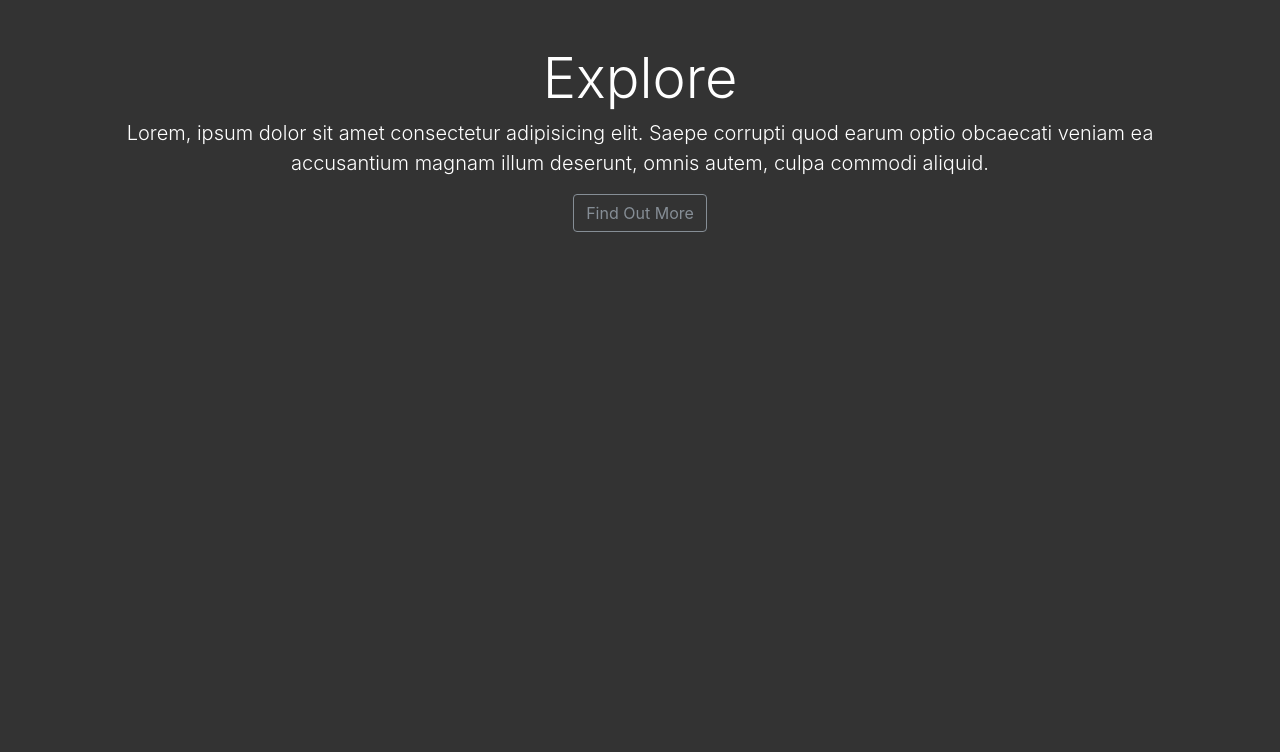
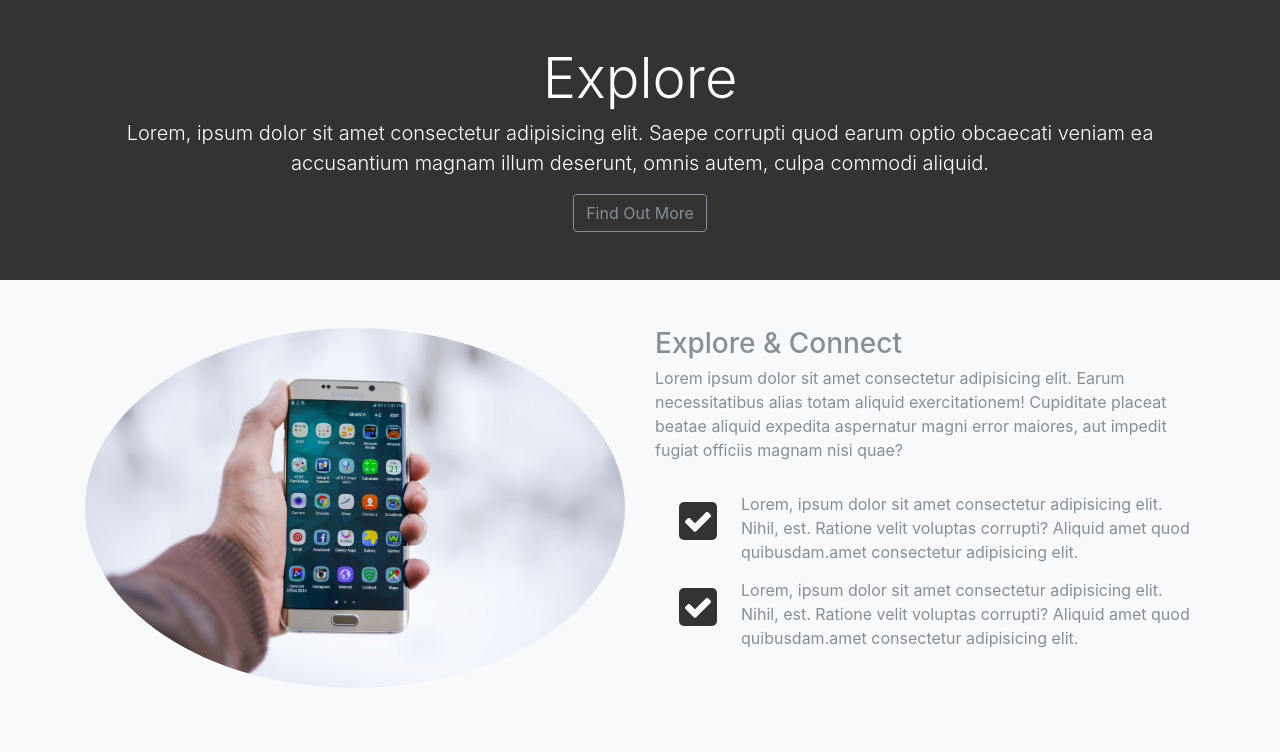
Before and after one commit to csueldo123/LoopLab, a website: page src/index.html in a window 1280 px wide. Shown: the part 700-1452 px from the top of the page. Before the commit the page ends 980 px from the top, so only its background shows below. Drawn offline with Linux system fonts and the light colour scheme.

Commit message:
Explore header and Section

```diff
--- a/src/index.html
+++ b/src/index.html
@@ -98,7 +98,7 @@
         </div>
     </header>
 
-    <!-- Explore Section -->
+    <!-- Explore Head -->
     <section id="explore-head-section">
         <div class="container">
             <div class="row">
@@ -113,6 +113,37 @@
         </div>
     </section>
 
+    <!-- Explore Section -->
+    <section class="bg-light text-muted py-5" id="explore-section">
+        <div class="container">
+            <div class="row">
+                <div class="col-md-6">
+                    <img src="img/explore-section1.jpg" alt="" class="img-fluid mb-3 rounded-circle">
+                </div>
+                <div class="col-md-6">
+                    <h3>Explore & Connect</h3>
+                    <p>Lorem ipsum dolor sit amet consectetur adipisicing elit. Earum necessitatibus alias totam aliquid exercitationem! Cupiditate placeat beatae aliquid expedita aspernatur magni error maiores, aut impedit fugiat officiis magnam nisi quae?</p>
+                    <div class="d-flex flex-row">
+                        <div class="p-4 align-self-start">
+                            <i class="fa fa-check"></i>
+                        </div>
+                        <div class="p4 align-self-end">
+                            Lorem, ipsum dolor sit amet consectetur adipisicing elit. Nihil, est. Ratione velit voluptas corrupti? Aliquid amet quod quibusdam.amet consectetur adipisicing elit.
+                        </div>
+                    </div>
+                    <div class="d-flex flex-row">
+                        <div class="p-4 align-self-start">
+                            <i class="fa fa-check"></i>
+                        </div>
+                        <div class="p4 align-self-end">
+                             Lorem, ipsum dolor sit amet consectetur adipisicing elit. Nihil, est. Ratione velit voluptas corrupti? Aliquid amet quod quibusdam.amet consectetur adipisicing elit.
+                        </div>
+                    </div>
+                </div>
+            </div>
+        </div>
+    </section>
+
     <script src="js/jquery.min.js"></script>
     <script src="js/popper.min.js"></script>
     <script src="js/bootstrap.min.js"></script>
--- a/src/scss/style.scss
+++ b/src/scss/style.scss
@@ -2,7 +2,7 @@ $bg-color: #333;
 $font-color: #fff;
 $primary-color: #008ed6;
 $dark-overlay: rgba(0,0,0,0.7);
-$font-size: 30px;
+$icon-size: 30px;
 
 body {
     background: $bg-color;
@@ -42,6 +42,16 @@ body {
         background: #fff;
         padding: 4px;
         border-radius: 5px;
-        font-size: $font-size;
+        font-size: $icon-size;
     }
 }
+
+#explore-section {
+    .fa{
+        color: #fff;
+        background: #333;
+        padding: 4px;
+        border-radius: 5px;
+        font-size: $icon-size;
+    }
+}
```
Also changed, not shown: src/css/style.css, src/img/explore-section1.jpg (added). Lines whose indentation alone changed are shown as unchanged.
